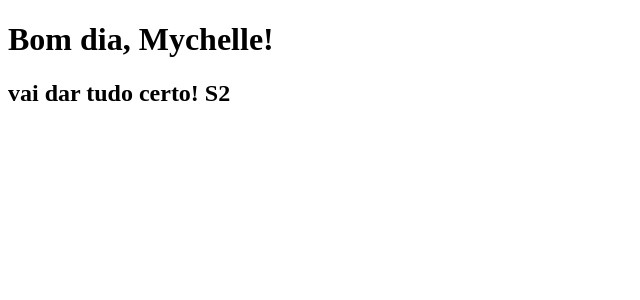
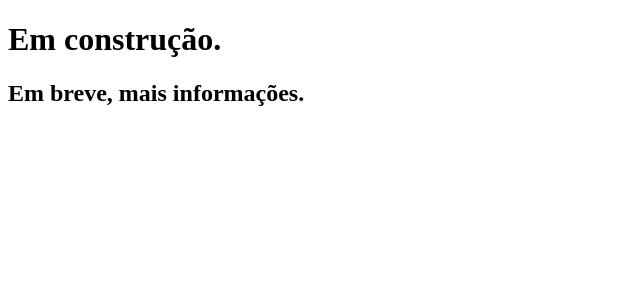
Before and after one commit to jonatanfragoso/clone-tabnews, a Next.js app: page / in a window 1280 px wide. Shown: the top 300 px of the page, without its empty margins (0-640 px from the left). Built offline with nearby package versions, Linux system fonts and the light colour scheme.

Commit message:
alterando conteúdo da index.

```diff
--- a/pages/index.js
+++ b/pages/index.js
@@ -1,8 +1,8 @@
 function Home() {
   return (
     <div>
-      <h1>Bom dia, Mychelle!</h1>
-      <h2>vai dar tudo certo! S2</h2>
+      <h1>Em construção.</h1>
+      <h2>Em breve, mais informações.</h2>
     </div>
   );
 }
```
